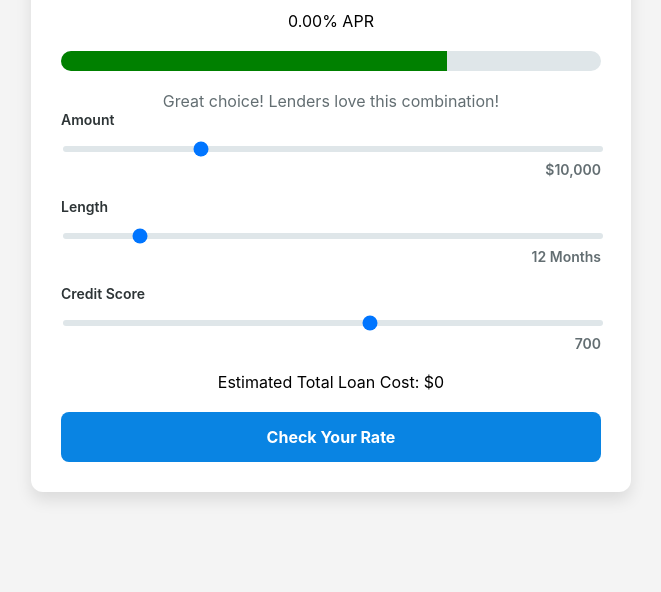
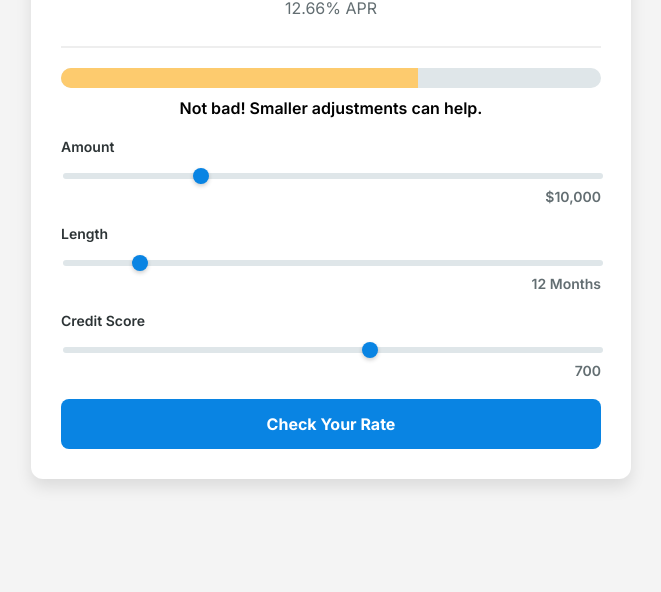
Before and after one commit to acquilabinc/loan-calculator, a plain HTML site: page index.html in a window 1280 px wide. Shown: the part 248-840 px from the top of the page, without its empty margins (309-970 px from the left). Drawn offline with Linux system fonts and the light colour scheme.

Commit message:
Update index.html

```diff
--- a/index.html
+++ b/index.html
@@ -3,8 +3,10 @@
 <head>
   <meta charset="UTF-8">
   <meta name="viewport" content="width=device-width, initial-scale=1.0">
-  <title>Loan Calculator with Approval Odds</title>
+  <title>Loan Calculator</title>
   <style>
+    /* Fonts and colors matching IncredibleFi */
+    @import url('https://fonts.googleapis.com/css2?family=Inter:wght@400;600;700&display=swap');
     body {
       font-family: 'Inter', sans-serif;
       background-color: #f4f4f4;
@@ -29,33 +31,50 @@
 
     .results {
       text-align: center;
-      margin-bottom: 20px;
+      border-bottom: 2px solid #eeeeee;
+      padding-bottom: 20px;
     }
 
     .results h1 {
-      font-size: 36px;
+      font-size: 48px;
       color: #2d3436;
+      margin: 0;
     }
 
-    .approval-bar-container {
-      position: relative;
+    .results p {
+      font-size: 16px;
+      color: #636e72;
+      margin: 8px 0;
+    }
+
+    .approval-odds-container {
+      margin: 20px 0;
+      text-align: center;
+    }
+
+    .approval-bar {
       height: 20px;
       background: #dfe6e9;
       border-radius: 10px;
       overflow: hidden;
-      margin: 20px 0;
+      position: relative;
+      margin: 10px 0;
     }
 
-    .approval-bar {
+    .approval-bar-fill {
       height: 100%;
+      width: 0;
       transition: width 0.3s ease, background 0.3s ease;
     }
 
     .approval-text {
       font-size: 16px;
-      text-align: center;
-      margin-top: 10px;
-      color: #636e72;
+      font-weight: 600;
+      margin-top: 5px;
+    }
+
+    .inputs {
+      margin-top: 20px;
     }
 
     .slider-container {
@@ -80,6 +99,17 @@
       transition: background 0.3s;
     }
 
+    .slider-container input[type="range"]::-webkit-slider-thumb {
+      -webkit-appearance: none;
+      appearance: none;
+      width: 16px;
+      height: 16px;
+      border-radius: 50%;
+      background: #0984e3;
+      cursor: pointer;
+      box-shadow: 0px 2px 4px rgba(0, 0, 0, 0.2);
+    }
+
     .slider-value {
       text-align: right;
       font-weight: 600;
@@ -88,12 +118,8 @@
       margin-top: 5px;
     }
 
-    .loan-details {
-      text-align: center;
+    .cta-button {
       margin-top: 20px;
-    }
-
-    .cta-button {
       display: block;
       width: 100%;
       text-align: center;
@@ -107,7 +133,6 @@
       text-decoration: none;
       transition: background 0.3s ease;
       box-sizing: border-box;
-      margin-top: 20px;
     }
 
     .cta-button:hover {
@@ -120,14 +145,14 @@
     <div class="results">
       <p>Estimated Monthly Interest Payment</p>
       <h1 id="monthlyInterest">$0</h1>
-      <p id="apr">0.00% APR</p>
+      <p><span id="apr">0.00%</span> APR</p>
     </div>
-
-    <div class="approval-bar-container">
-      <div id="approvalBar" class="approval-bar" style="width: 0%; background: red;"></div>
+    <div class="approval-odds-container">
+      <div class="approval-bar">
+        <div class="approval-bar-fill" id="approvalBarFill"></div>
+      </div>
+      <p class="approval-text" id="approvalText">Approval Odds: Unknown</p>
     </div>
-    <div id="approvalText" class="approval-text">Enter your details to calculate approval odds.</div>
-
     <div class="inputs">
       <div class="slider-container">
         <label for="loanAmount">Amount</label>
@@ -145,35 +170,60 @@
         <div class="slider-value" id="creditScoreValue">700</div>
       </div>
     </div>
-
-    <div class="loan-details">
-      <p>Estimated Total Loan Cost: <span id="totalCost">$0</span></p>
-    </div>
-
     <a href="#" class="cta-button">Check Your Rate</a>
   </div>
 
   <script>
-    function calculateApprovalOdds(creditScore, loanAmount, loanTerm) {
-      let odds = 100 - (loanAmount / 40000) * 50 - (84 - loanTerm) * 0.5;
-      odds += (creditScore - 500) * 0.1;
-      return Math.max(0, Math.min(odds, 100));
+    const aprMapping = {
+      500: { base: 36.00 },
+      600: { base: 22.00 },
+      700: { base: 12.00 },
+      850: { base: 8.00 },
+    };
+
+    const termFactor = 5;
+
+    function interpolateAPR(creditScore, loanTerm) {
+      const creditScores = Object.keys(aprMapping).map(Number).sort((a, b) => a - b);
+      let lowerScore = creditScores[0];
+      let upperScore = creditScores[creditScores.length - 1];
+
+      for (let i = 0; i < creditScores.length - 1; i++) {
+        if (creditScore >= creditScores[i] && creditScore <= creditScores[i + 1]) {
+          lowerScore = creditScores[i];
+          upperScore = creditScores[i + 1];
+          break;
+        }
+      }
+
+      const baseAPR =
+        aprMapping[lowerScore].base +
+        ((creditScore - lowerScore) / (upperScore - lowerScore)) *
+          (aprMapping[upperScore].base - aprMapping[lowerScore].base);
+
+      const minTerm = 1;
+      const maxTerm = 84;
+      const termAdjustment =
+        ((loanTerm - minTerm) / (maxTerm - minTerm)) * termFactor;
+
+      const adjustedAPR = baseAPR + termAdjustment;
+      return Math.max(8, Math.min(adjustedAPR, 36));
     }
 
-    function updateApprovalBar(odds) {
-      const bar = document.getElementById('approvalBar');
-      bar.style.width = `${odds}%`;
+    function calculateApprovalOdds(creditScore, loanAmount) {
+      const maxScore = 850;
+      const minScore = 500;
+      const maxLoan = 40000;
 
-      if (odds >= 70) {
-        bar.style.background = 'green';
-        document.getElementById('approvalText').textContent = "Great choice! Lenders love this combination!";
-      } else if (odds >= 30) {
-        bar.style.background = 'yellow';
-        document.getElementById('approvalText').textContent = "Not bad! You’re close, but smaller adjustments can help.";
-      } else {
-        bar.style.background = 'red';
-        document.getElementById('approvalText').textContent = "This combination may need tweaking.";
-      }
+      const scoreOdds = ((creditScore - minScore) / (maxScore - minScore)) * 100;
+      const loanOdds = (1 - loanAmount / maxLoan) * 100;
+
+      return Math.max(0, Math.min((scoreOdds + loanOdds) / 2, 100));
+    }
+
+    function calculateMonthlyInterest(loanAmount, apr) {
+      const monthlyRate = apr / 12 / 100;
+      return loanAmount * monthlyRate;
     }
 
     function updateCalculator() {
@@ -181,11 +231,27 @@
       const loanTerm = parseInt(document.getElementById('loanTerm').value, 10);
       const creditScore = parseInt(document.getElementById('creditScore').value, 10);
 
-      const odds = calculateApprovalOdds(creditScore, loanAmount, loanTerm);
-      updateApprovalBar(odds);
+      const apr = interpolateAPR(creditScore, loanTerm);
+      const monthlyInterest = calculateMonthlyInterest(loanAmount, apr);
+      const approvalOdds = calculateApprovalOdds(creditScore, loanAmount);
 
-      const monthlyInterest = Math.round((loanAmount * 0.05) / 12); // Placeholder calculation
-      document.getElementById('monthlyInterest').textContent = `$${monthlyInterest}`;
+      const approvalBarFill = document.getElementById('approvalBarFill');
+      const approvalText = document.getElementById('approvalText');
+
+      approvalBarFill.style.width = `${approvalOdds}%`;
+      approvalBarFill.style.backgroundColor = approvalOdds > 70 ? '#00b894' : approvalOdds > 30 ? '#fdcb6e' : '#d63031';
+      approvalText.textContent =
+        approvalOdds > 70
+          ? 'Great choice! Lenders love this combination!'
+          : approvalOdds > 30
+          ? 'Not bad! Smaller adjustments can help.'
+          : 'This combo may need tweaking. Adjust inputs!';
+
+      document.getElementById('loanAmountValue').textContent = `$${loanAmount.toLocaleString()}`;
+      document.getElementById('loanTermValue').textContent = `${loanTerm} Months`;
+      document.getElementById('creditScoreValue').textContent = `${creditScore}`;
+      document.getElementById('apr').textContent = `${apr.toFixed(2)}%`;
+      document.getElementById('monthlyInterest').textContent = `$${Math.round(monthlyInterest).toLocaleString()}`;
     }
 
     document.getElementById('loanAmount').addEventListener('input', updateCalculator);
```
